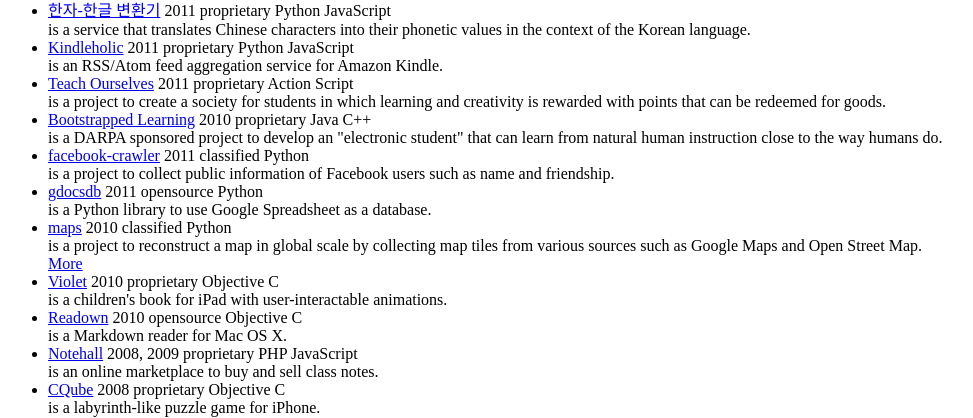
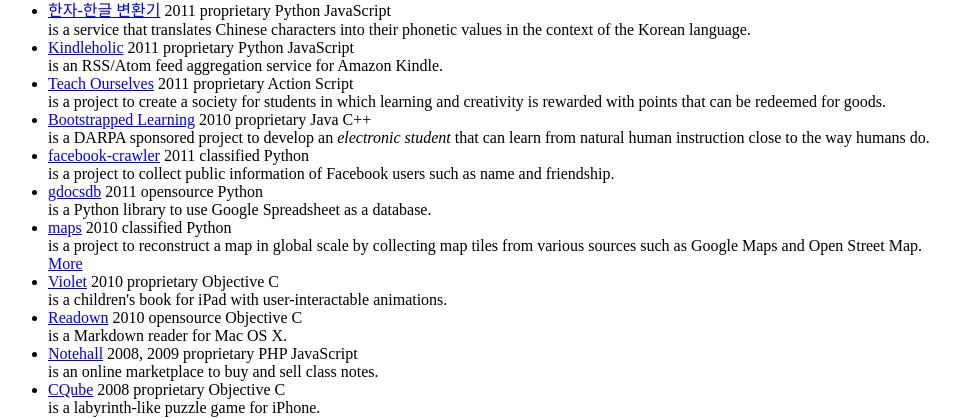
Before and after one commit to suminb/web, a Rails app: page / in a window 1280 px wide. Shown: the part 364-782 px from the top of the page, without its empty margins (0-973 px from the left). Run offline with Rails 7, Linux system fonts and the light colour scheme; some libraries are stand-ins or nearby versions.

Commit message:
Using an <em> tag instead of a double quote.

```diff
--- a/app/views/home/index.html.erb
+++ b/app/views/home/index.html.erb
@@ -56,7 +56,7 @@
         <span class="tag type">proprietary</span>
         <span class="tag language">Java</span>
         <span class="tag language">C++</span>
-        <div class="description">is a DARPA sponsored project to develop an "electronic student" that can learn from natural human instruction close to the way humans do.</div>
+        <div class="description">is a DARPA sponsored project to develop an <em>electronic student</em> that can learn from natural human instruction close to the way humans do.</div>
         </li>
         <li>
         <a href="#" class="title">facebook-crawler</a>
```
